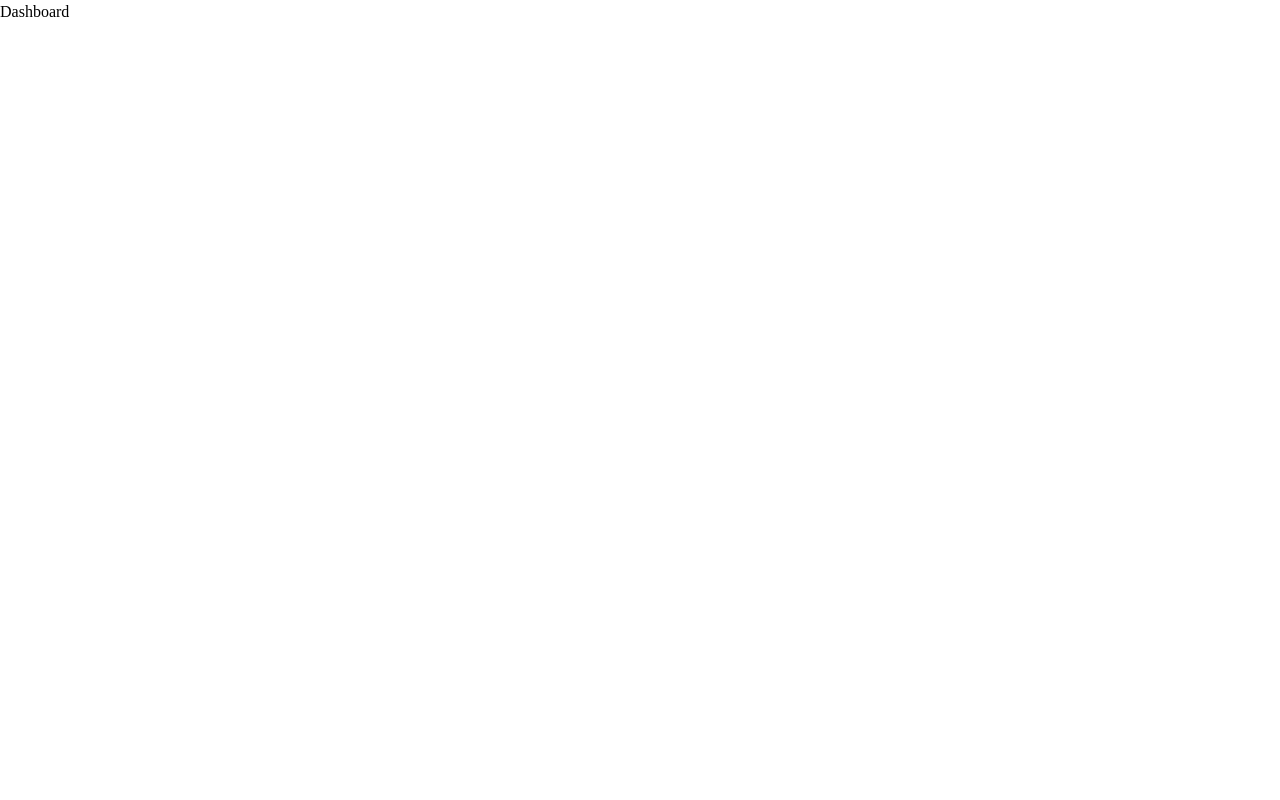
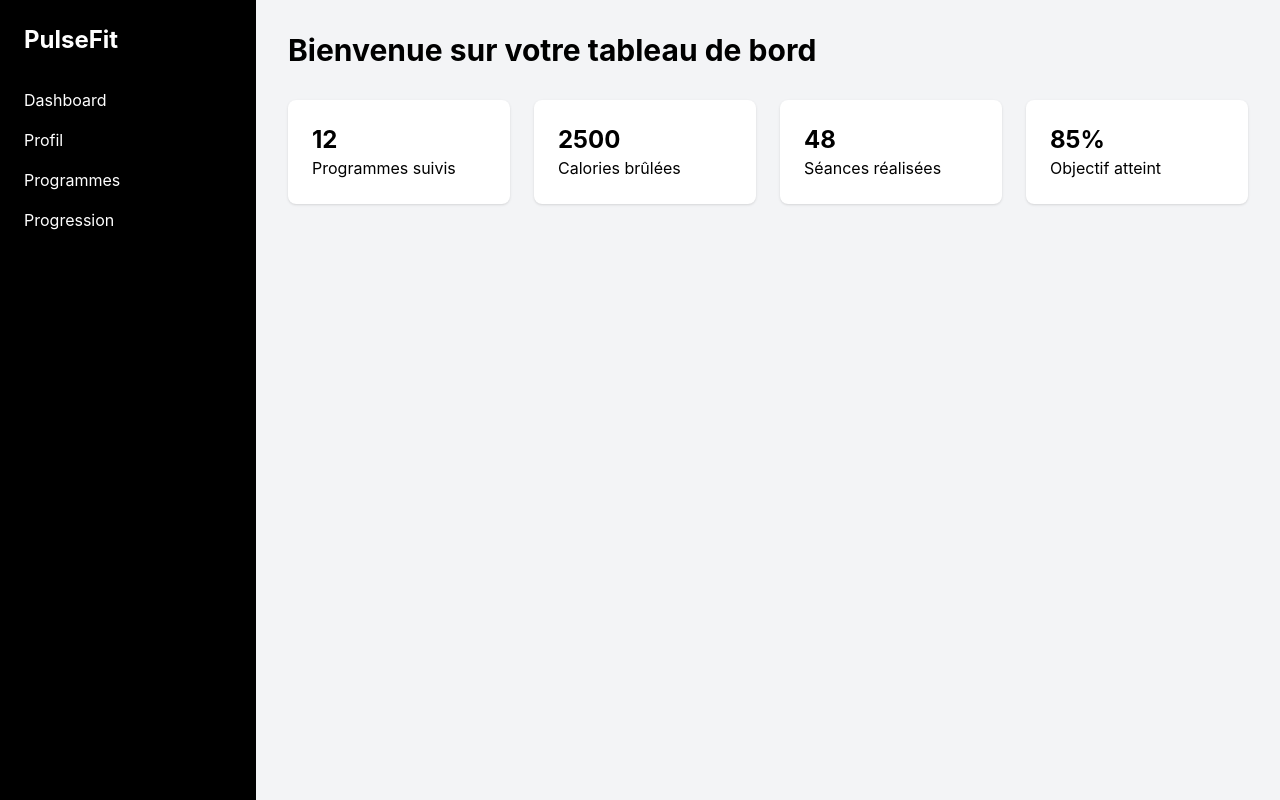
Before and after one commit to williamsedou0-hub/coach-sportif-app, a React (Vite) app: page /dashboard in a window 1280 px wide. Built offline with nearby package versions, Linux system fonts and the light colour scheme.

Commit message:
sauvegarde merge

```diff
--- a/package.json
+++ b/package.json
@@ -16,6 +16,7 @@
   },
   "devDependencies": {
     "@eslint/js": "^10.0.1",
+    "@tailwindcss/vite": "^4.3.1",
     "@types/node": "^24.12.3",
     "@types/react": "^19.2.14",
     "@types/react-dom": "^19.2.3",
--- /dev/null
+++ b/src/components/Sidebar.tsx
@@ -0,0 +1,16 @@
+import { Link } from "react-router-dom";
+
+export default function Sidebar() {
+  return (
+    <aside className="w-64 min-h-screen bg-black text-white p-6">
+      <h2 className="text-2xl font-bold mb-8">PulseFit</h2>
+
+      <nav className="flex flex-col gap-4">
+        <Link to="/dashboard">Dashboard</Link>
+        <Link to="/profile">Profil</Link>
+        <Link to="/programs">Programmes</Link>
+        <Link to="/progress">Progression</Link>
+      </nav>
+    </aside>
+  );
+}
--- a/src/pages/dashboard/Dashboard.tsx
+++ b/src/pages/dashboard/Dashboard.tsx
@@ -1,7 +1,37 @@
+import Sidebar from "../../components/Sidebar";
+
 export default function Dashboard() {
   return (
-    <div>
-      <h1>Dashboard</h1>
+    <div className="flex bg-gray-100 min-h-screen">
+      <Sidebar />
+
+      <main className="flex-1 p-8">
+        <h1 className="text-3xl font-bold mb-8">
+          Bienvenue sur votre tableau de bord
+        </h1>
+
+        <div className="grid md:grid-cols-4 gap-6">
+          <div className="bg-white p-6 rounded-lg shadow">
+            <h2 className="text-2xl font-bold">12</h2>
+            <p>Programmes suivis</p>
+          </div>
+
+          <div className="bg-white p-6 rounded-lg shadow">
+            <h2 className="text-2xl font-bold">2500</h2>
+            <p>Calories brûlées</p>
+          </div>
+
+          <div className="bg-white p-6 rounded-lg shadow">
+            <h2 className="text-2xl font-bold">48</h2>
+            <p>Séances réalisées</p>
+          </div>
+
+          <div className="bg-white p-6 rounded-lg shadow">
+            <h2 className="text-2xl font-bold">85%</h2>
+            <p>Objectif atteint</p>
+          </div>
+        </div>
+      </main>
     </div>
   );
 }
```
Also changed, not shown: 1 other file (tests, documents, lock files or other folders).
